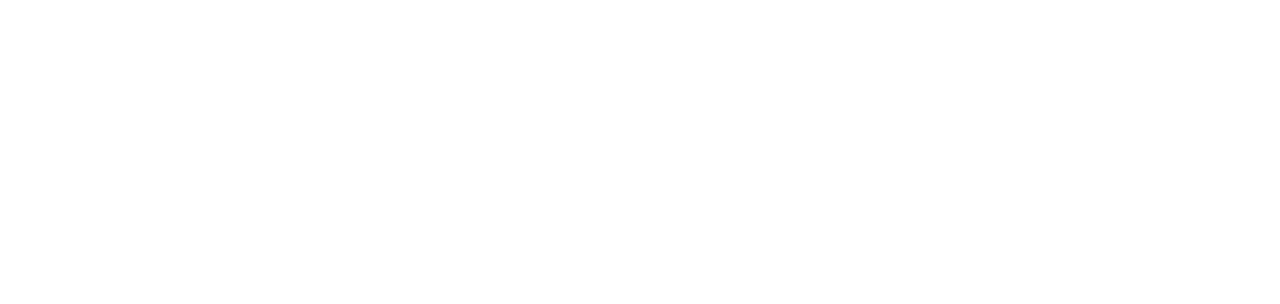
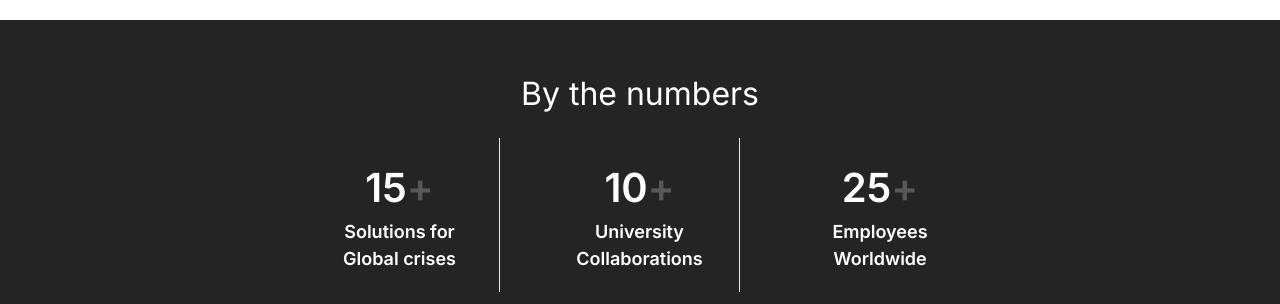
Before and after one commit to Ranjan095/lens-corporation, a Next.js app: page / in a window 1280 px wide. Shown: the part 7211-7515 px from the top of the page. Before the commit the page ends 7231 px from the top, so only its background shows below. Built offline with nearby package versions, Linux system fonts and the light colour scheme.

Commit message:
Implemented Number component.

```diff
--- a/src/app/page.js
+++ b/src/app/page.js
@@ -1,5 +1,6 @@
 import About from "@/components/About";
 import Client from "@/components/Client";
+import Numbers from "@/components/Numbers";
 import OurVision from "@/components/OurVision";
 import Services from "@/components/Services";
 import TimeLine from "@/components/TimeLine";
@@ -33,6 +34,7 @@
       <OurVision/>
       <TimeLine/>
       <Client/>
+      <Numbers/>
     </div>
   );
 }
--- /dev/null
+++ b/src/components/Numbers.jsx
@@ -0,0 +1,38 @@
+import React from "react";
+
+const Numbers = () => {
+  return (
+    <div className=" flex justify-center p-[50px] h-[400px] bg-[#242424]">
+      <div className="  ">
+        <h1 className=" text-center text-white text-[32px] pb-[20px]">
+          By the numbers
+        </h1>
+        <div className=" flex justify-center text-center text-white font-semibold">
+          <div className=" border-r w-[200px] mx-[20px]  p-[20px]">
+            <div className=" flex justify-center text-center text-[40px]">
+              <h1 className=" ">15</h1>
+              <h1 className=" text-[#585858]">+</h1>
+            </div>
+            <h1 className=" text-[18px]">Solutions for Global crises</h1>
+          </div>
+          <div className=" border-r w-[200px]  mx-[20px]  p-[20px]">
+            <div className=" flex justify-center text-center text-[40px]">
+              <h1 className=" ">10</h1>
+              <h1 className=" text-[#585858]">+</h1>
+            </div>
+            <h1 className=" text-[18px]">University Collaborations</h1>
+          </div>{" "}
+          <div className=" w-[200px]  mx-[20px]  p-[20px] ">
+            <div className=" flex justify-center text-center text-[40px]">
+              <h1 className=" ">25</h1>
+              <h1 className=" text-[#585858]">+</h1>
+            </div>
+            <h1 className=" text-[18px]">Employees Worldwide</h1>
+          </div>
+        </div>
+      </div>
+    </div>
+  );
+};
+
+export default Numbers;
```
